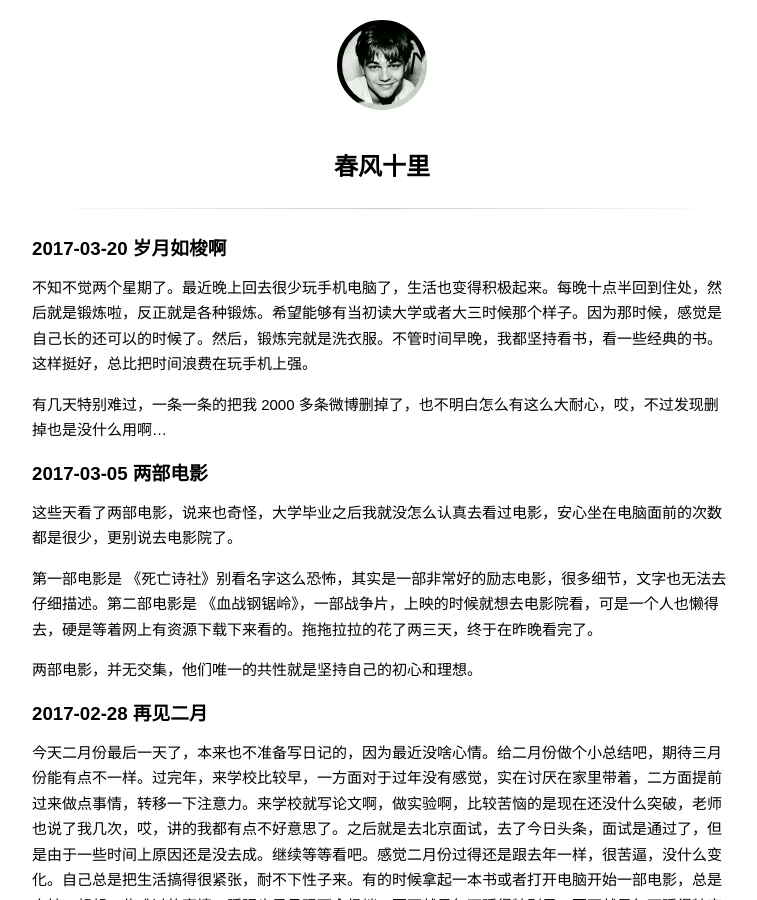
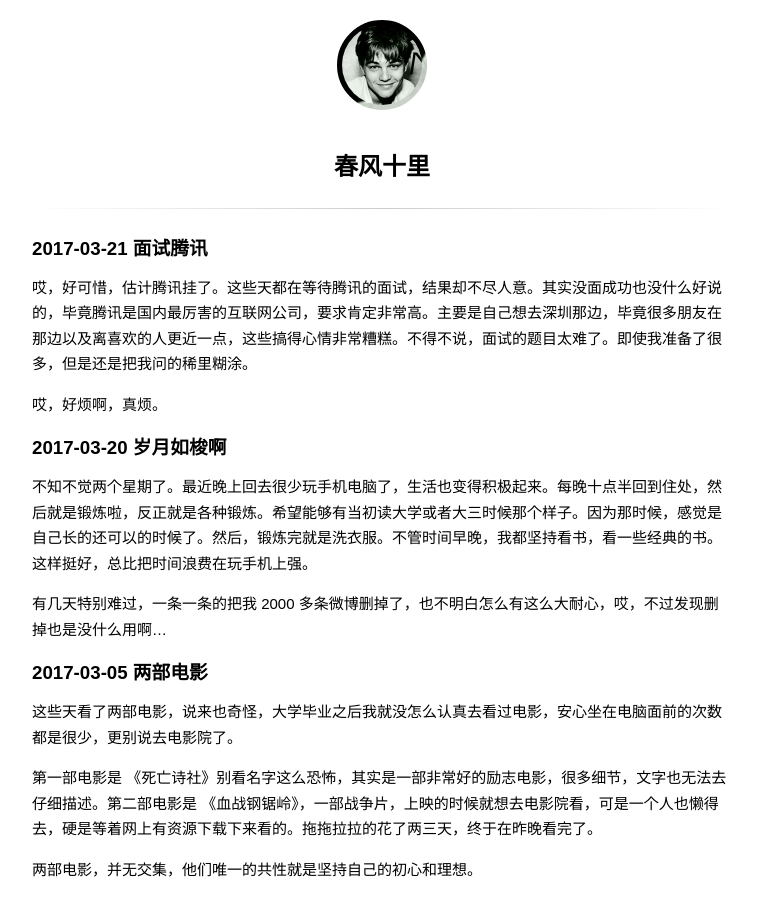
Before and after one commit to wuchangfeng/wuchangfeng.github.io, a Jekyll site: the page built from diary.md, in a window 1280 px wide and 900 px high. Shown: the whole window, without its empty margins (258-1015 px from the left). Built offline with Jekyll 4.4.1, drawn with Linux system fonts in a browser that asks for light colours; some web fonts are replaced; comment, search, counter and statistics services are not loaded.

Commit message:
blog update

```diff
--- a/diary.md
+++ b/diary.md
@@ -1,6 +1,12 @@
 ---
 title: 春风十里
 ---
+
+### 2017-03-21  面试腾讯
+
+哎，好可惜，估计腾讯挂了。这些天都在等待腾讯的面试，结果却不尽人意。其实没面成功也没什么好说的，毕竟腾讯是国内最厉害的互联网公司，要求肯定非常高。主要是自己想去深圳那边，毕竟很多朋友在那边以及离喜欢的人更近一点，这些搞得心情非常糟糕。不得不说，面试的题目太难了。即使我准备了很多，但是还是把我问的稀里糊涂。
+
+哎，好烦啊，真烦。
 
 ### 2017-03-20 岁月如梭啊
 
```
